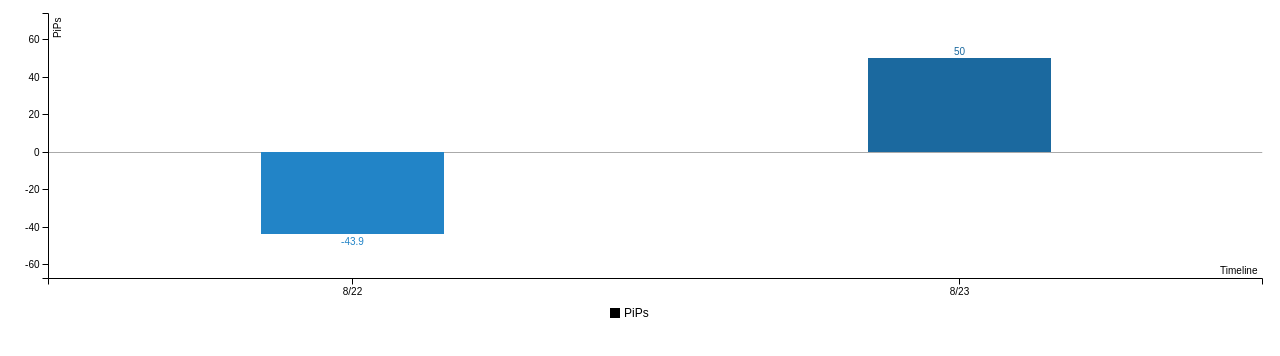
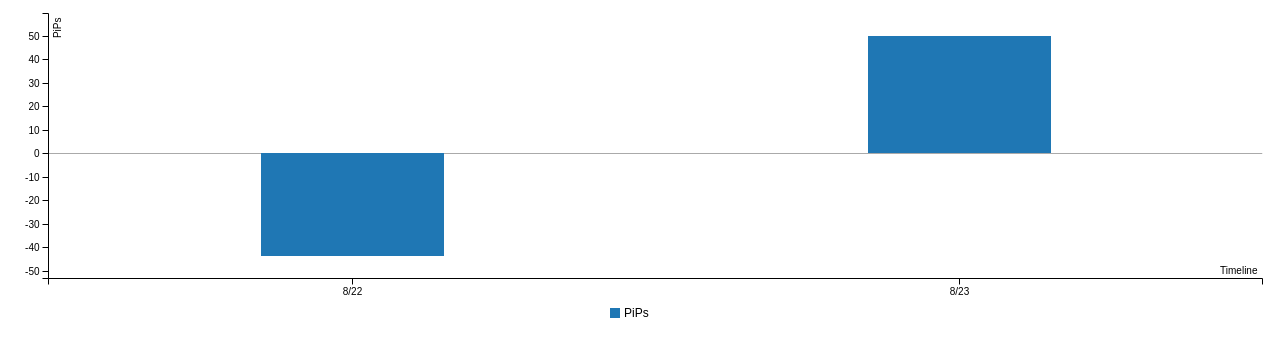
Before and after one commit to amnikhil66/c3_widget_ea, a plain HTML site: page index.html in a window 1280 px wide. Drawn offline with Linux system fonts and the light colour scheme.

Commit message:
Seperate and modified the widget to handle most of the functionality.

```diff
--- a/index.html
+++ b/index.html
@@ -8,10 +8,13 @@
 
 		<script src="js/vendor/c3/c3.js"></script>
 		<script src="js/vendor/d3/d3.js"></script>
+		<script src='js/widget.js'></script>
 	</head>
 	<body>
-		<div id="chart"></div>
+		<div class="container">
+			<div id="chart"></div>
+		</div>
 
-		<script src='js/widget.js'></script>
+		<script src="js/init.js"></script>
 	</body>
 </html>
--- /dev/null
+++ b/js/init.js
@@ -0,0 +1,49 @@
+// Temp data
+var  data_two_days = ["PiPs", -43.9, 50],
+    two_days = ["days", "2014-08-22", "2014-08-23"],
+    week = ["days", "2014-08-17", "2014-08-18", "2014-08-19" , "2014-08-20",  "2014-08-21", "2014-08-22", "2014-08-23"],
+    data_week = ["PiPs", 40, 30, 10, -23, -5,-43.9, 50];
+
+// Initialiation
+
+// var data_url_part = "js/data/";
+
+var id = "#chart";
+
+var data = {
+	x: "days",
+
+	data: [two_days, data_two_days],
+
+	type: "bar",
+
+	axis: {
+        x: {
+            label: "Timeline",
+            type: "timeseries",
+            format: "%Y-%m-%d"
+        },
+
+        y: {
+            label: "PiPs"
+        },
+    },
+
+    onclick: {
+    	data: [week, data_week],
+
+    	type: "line",
+
+    	navigation: {
+    		id: "#chart",
+
+			container :".container",
+
+			label: "Latest PiPs",
+		}
+    }
+
+
+};
+
+generateChart(id, data);
--- a/js/widget.js
+++ b/js/widget.js
@@ -1,54 +1,73 @@
-var  data_two_days = ["PiPs", -43.9, 50],
-    two_days = ["days", "2014-08-22", "2014-08-23"],
-    week = ["days", "2014-08-17", "2014-08-18", "2014-08-19" , "2014-08-20",  "2014-08-21", "2014-08-22", "2014-08-23"],
-    data_week = ["PiPs", 40, 30, 10, -23, -5,-43.9, 50];
+var generateChart = function(id, data){
 
-var chart = c3.generate({
-    bindto: "#chart",
+    var c3Options = {
+        bindto: id,
 
-    data: {
-        x: "days",
+        data: {
+            columns: data.data,
 
-        columns: [
-            two_days,
-            data_two_days
-        ],
+            type: data.type,
 
-        type: 'bar',
-
-        labels: true,
-
-        color: function (color, d) {
-            return d3.rgb(color).darker(d.value / 150);
+            label: true
         },
 
-        onclick: function(data){
+        grid: {
+            y: {
+                lines: [{value: 0}]
+            }
+        }
+    };
+
+    for(var key in data){
+        switch(key){
+            case "x": {
+                c3Options.data[key] = data[key];
+            };
+            break;
+            case "axis":  {
+                c3Options[key] = data[key];
+            };
+            break;
+            default: {
+                //Think of something
+            }
+        };
+    };
+
+    if(data.hasOwnProperty("onclick"))
+    {
+        var onclickOptions = data.onclick;
+
+        var callback = function(d){
+
             this.load({
-                columns: [
-                    week,
-                    data_week
-                ],
+                columns: onclickOptions.data,
 
-                type: "line"
+                type: onclickOptions.type
             });
-        }
-    },
 
-    axis: {
-        x: {
-            label: "Timeline",
-            type: "timeseries",
-            format: "%Y-%m-%d"
-        },
+            if(!!onclickOptions.navigation){
+                var legend = d3.select(onclickOptions.navigation.container).insert("div", onclickOptions.navigation.id).attr("class", "navigation-legend");
 
-        y: {
-            label: "PiPs"
-        },
-    },
+                legend.append("span").attr("class", "navigation-legend-label").html(onclickOptions.navigation.label);
+            };
+        };
 
-    grid: {
-        y: {
-            lines: [{value: 0}]
-        }
-    }
-});
+        c3Options.data.onclick = callback;
+    };
+
+    var chart = c3.generate(c3Options);
+
+    if(!!data.onclick.navigation){
+        d3.select(data.onclick.navigation.container)[0][0].
+        addEventListener("click", function(event){
+            if(event.target && (event.target.className === "navigation-legend" ||
+                event.target.className === "navigation-legend-label")){
+                chart.load(c3Options.data);
+
+                event.target.className === "navigation-legend-label" ? event.target.remove() :
+                    event.target.parentNode.remove();
+            }
+        });
+    };
+};
```
